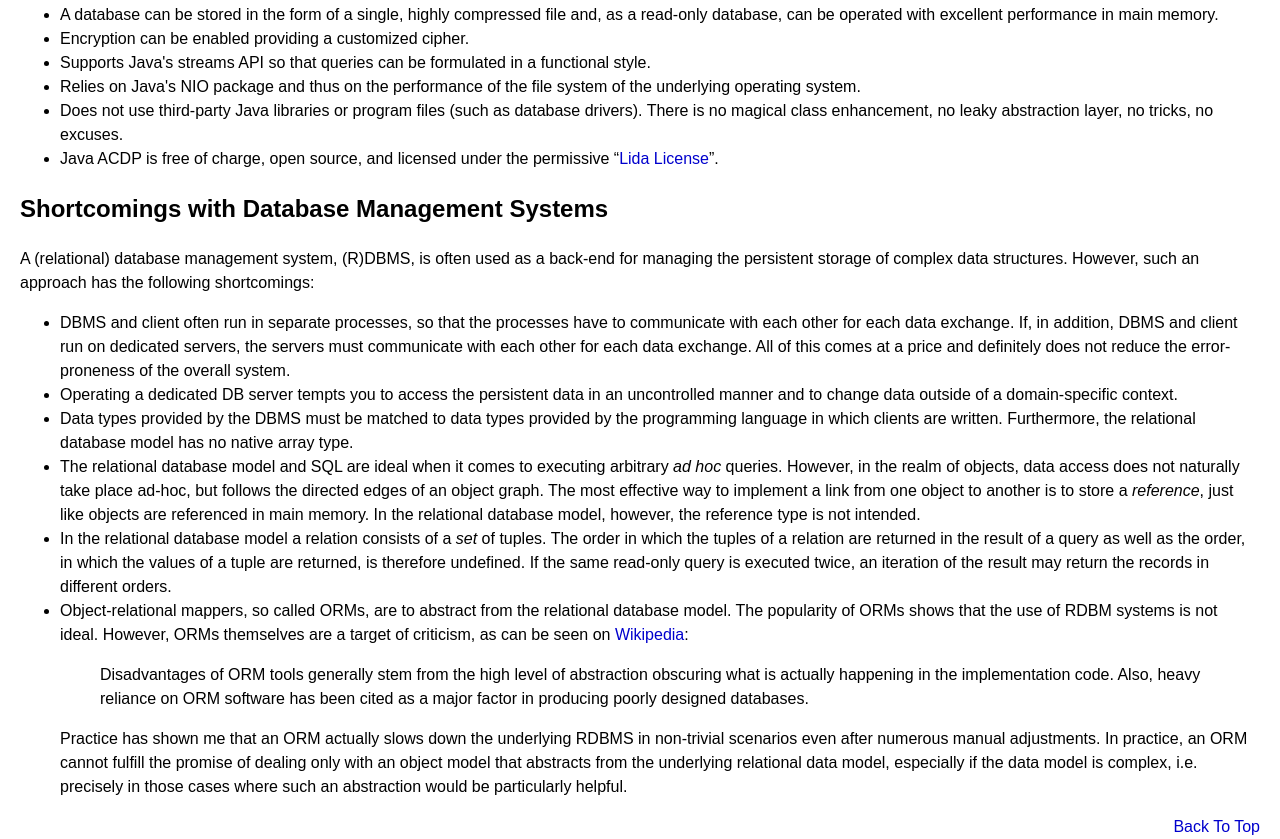
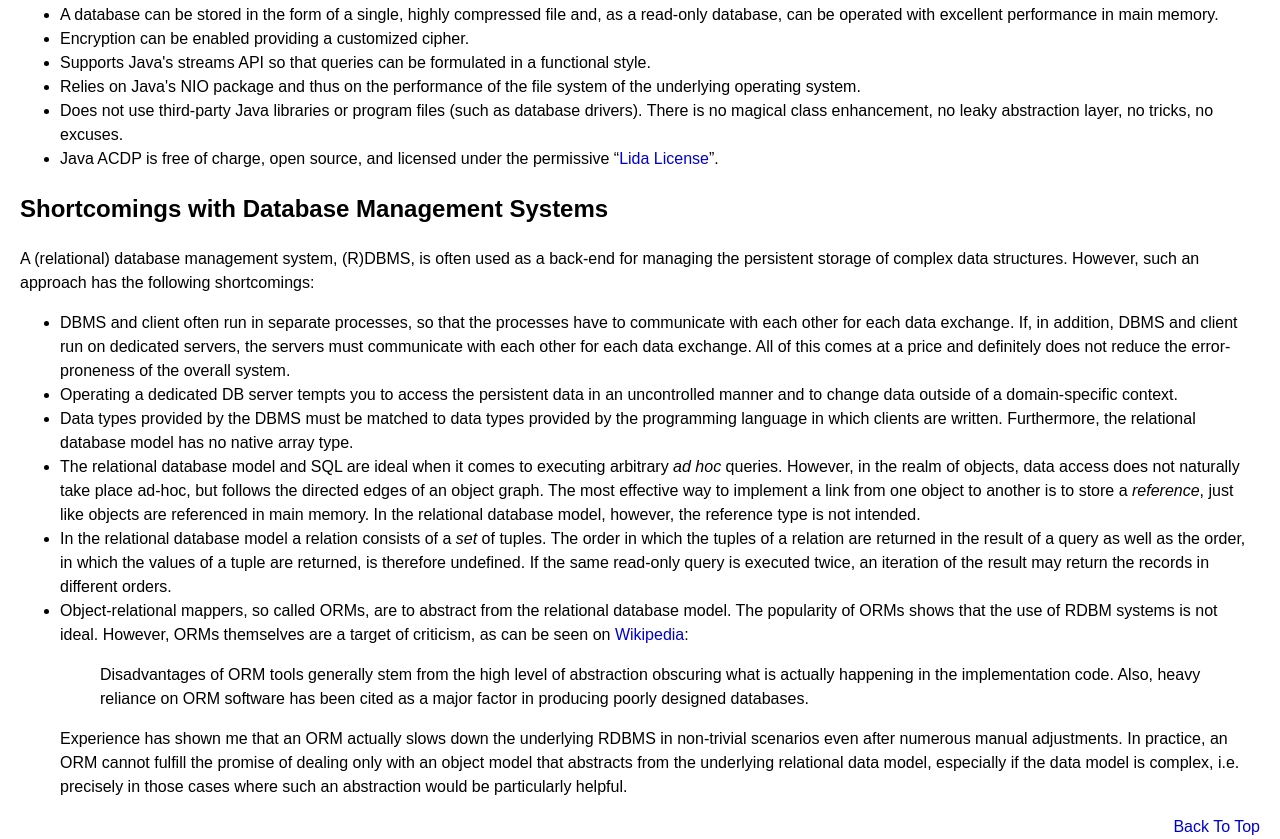
Before and after one commit to acdphome/acdphome.github.io, a plain HTML site: page docs/index.html in a window 1280 px wide. Shown: the part 1316-2155 px from the top of the page. Drawn offline with Linux system fonts and the light colour scheme.

Commit message:
Changed "Practice has shown me" to "Experience has shown me"

```diff
--- a/docs/index.html
+++ b/docs/index.html
@@ -240,8 +240,8 @@
          in producing poorly designed databases.
       </blockquote>
 
-      Practice has shown me that an ORM actually slows down the underlying RDBMS
-      in non-trivial scenarios even after numerous manual adjustments.
+      Experience has shown me that an ORM actually slows down the underlying
+      RDBMS in non-trivial scenarios even after numerous manual adjustments.
       In practice, an ORM cannot fulfill the promise of dealing only with an
       object model that abstracts from the underlying relational data model,
       especially if the data model is complex, i.e. precisely in those cases
```
